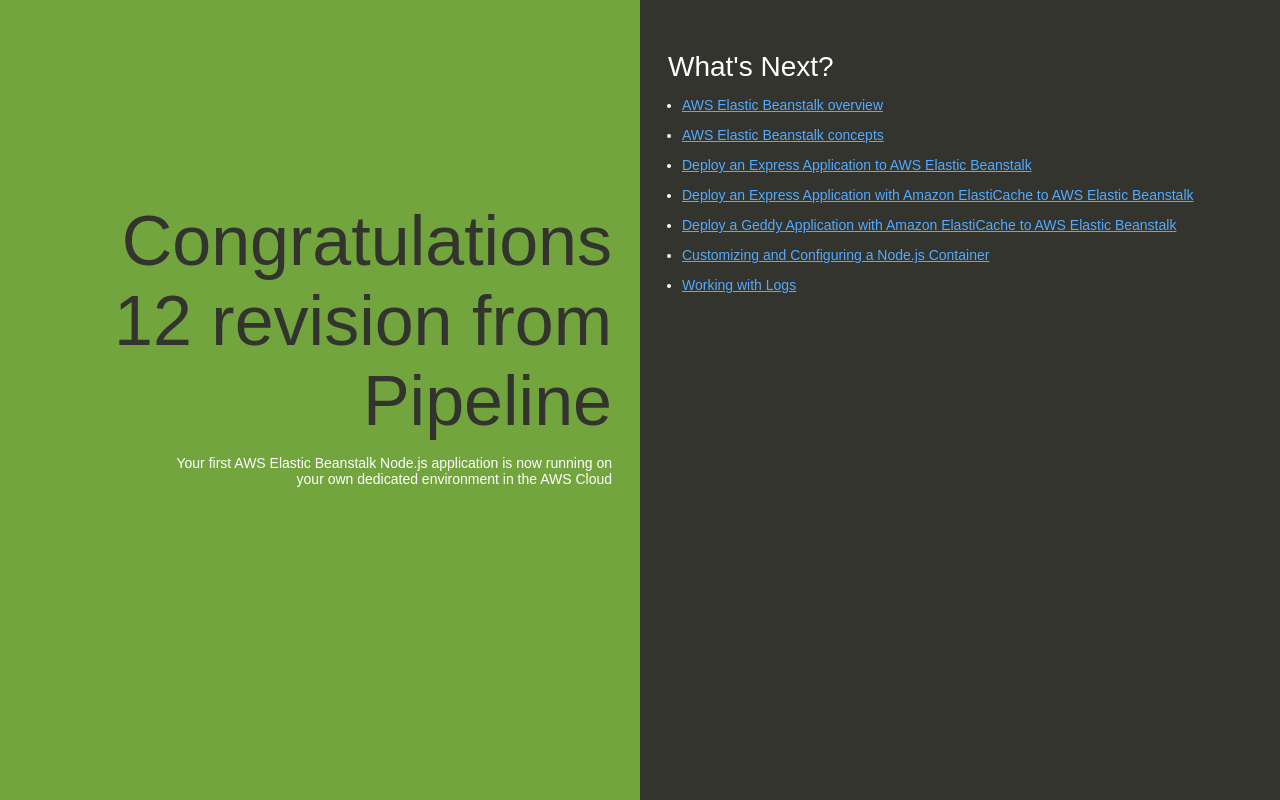
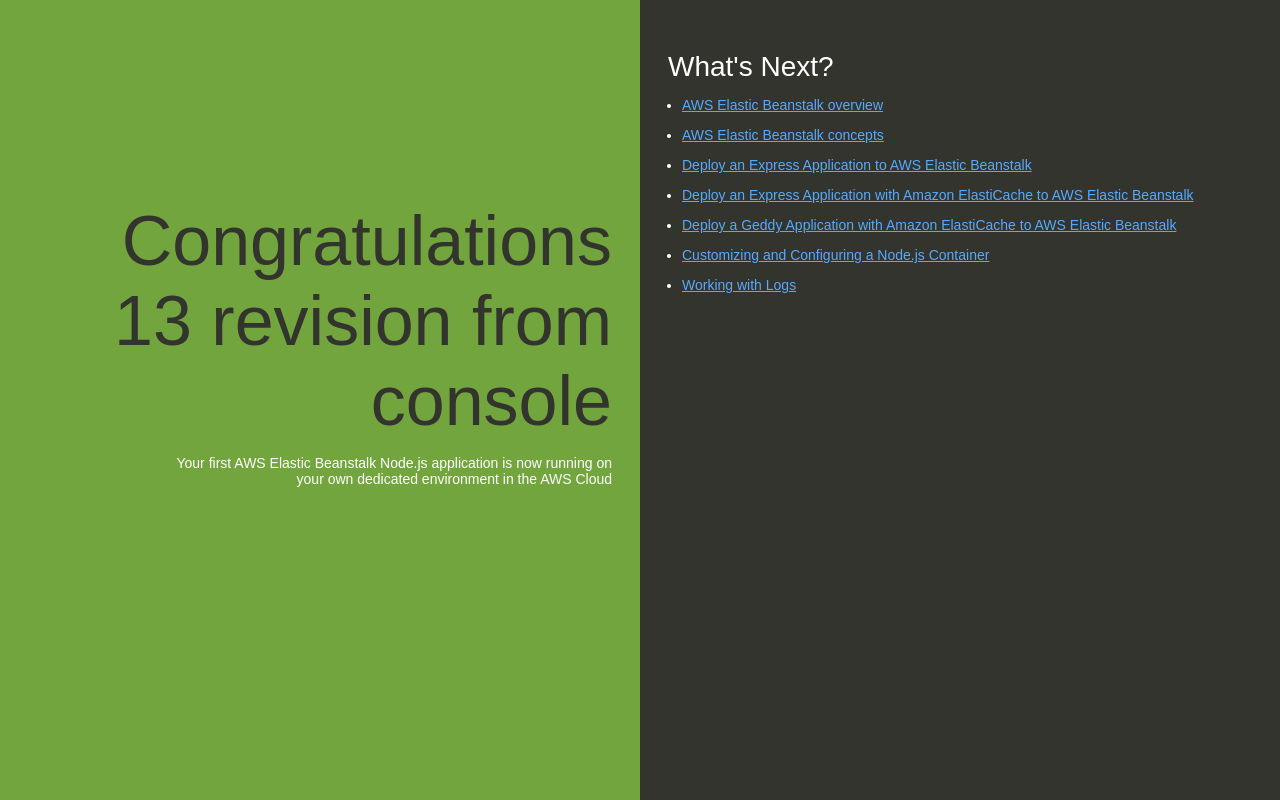
Before and after one commit to webmaster100/aws-pipeline-build, a website: page index.html in a window 1280 px wide. Drawn offline with Linux system fonts and the light colour scheme.

Commit message:
commit from console

```diff
--- a/index.html
+++ b/index.html
@@ -74,7 +74,7 @@
   </head>
   <body>
     <div class="textColumn">
-      <h1>Congratulations 12 revision from Pipeline</h1>
+      <h1>Congratulations 13 revision from console</h1>
       <p>Your first AWS Elastic Beanstalk Node.js application is now running on your own dedicated environment in the AWS Cloud</p>
     </div>
     <div class="linksColumn">
```
